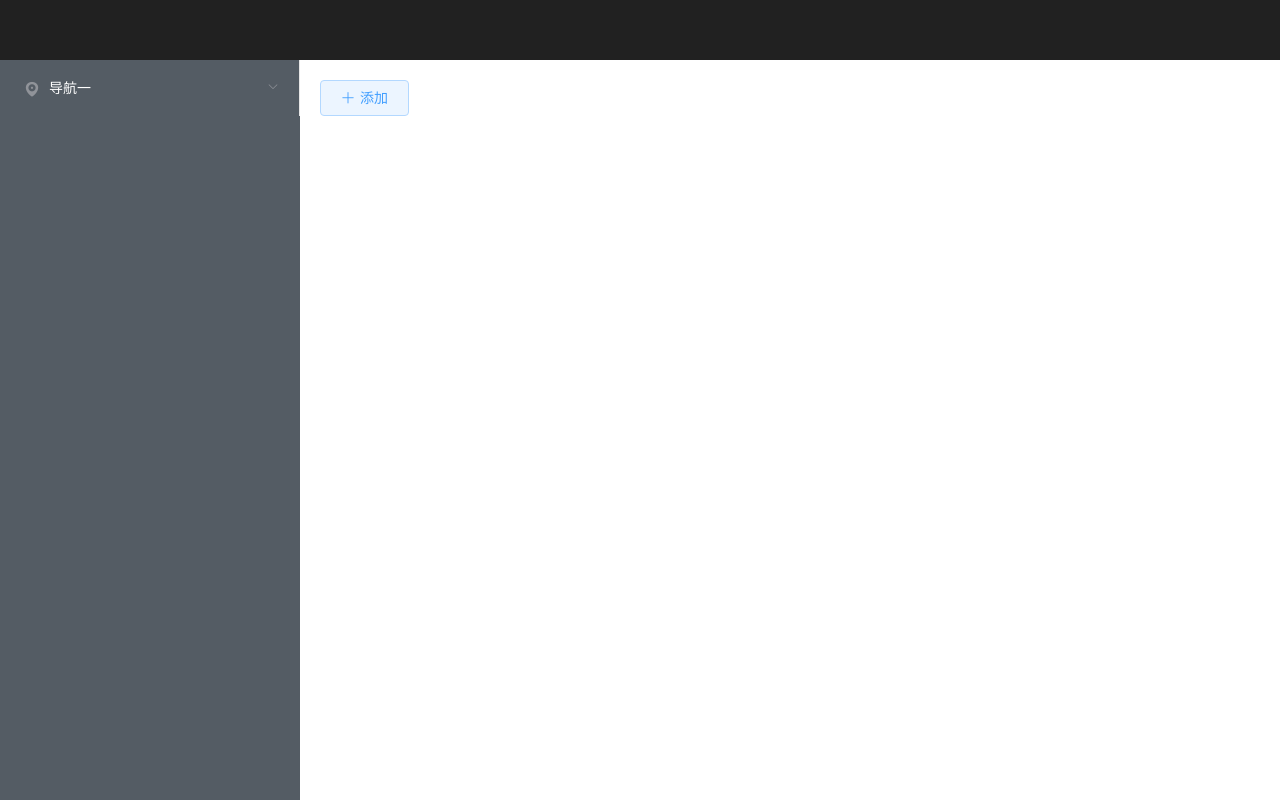
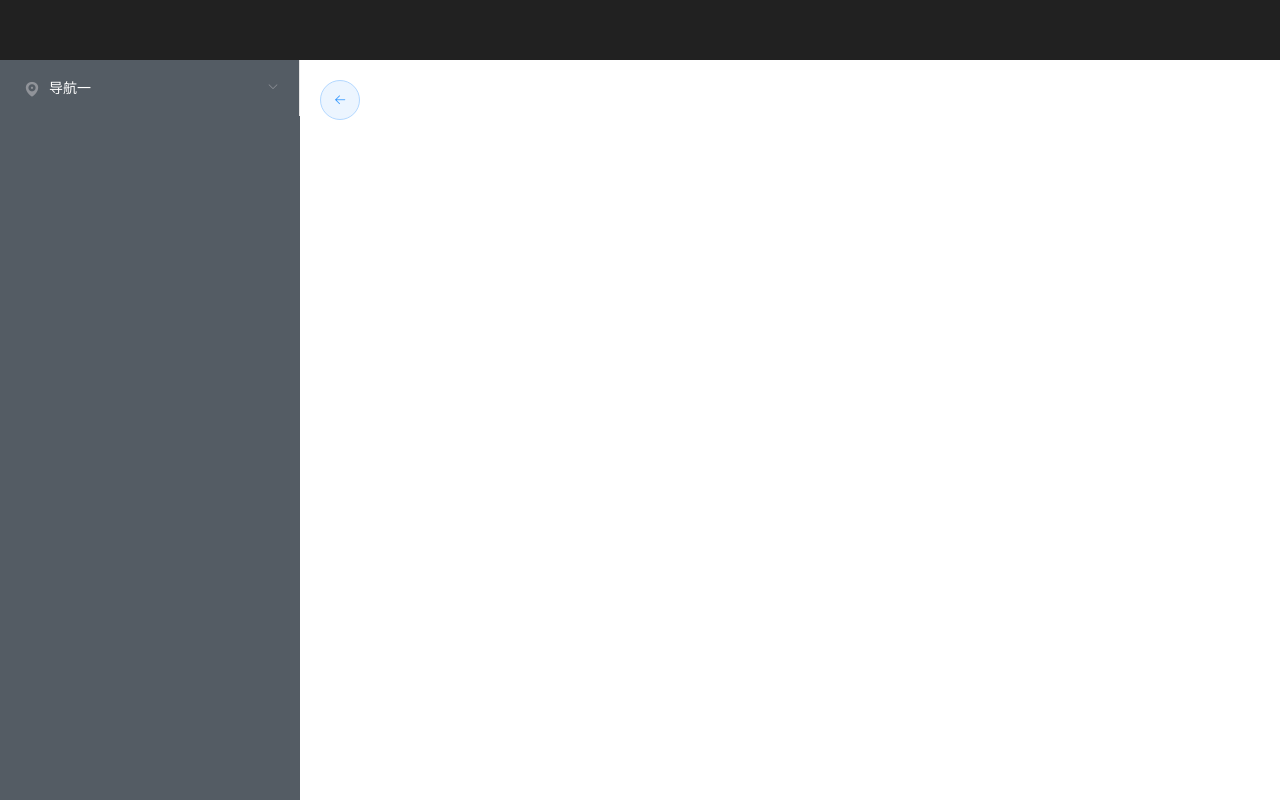
Before and after one commit to wtdtcwsws/cyshop_vue, a Vue app: page /liuzhi in a window 1280 px wide. Built offline with nearby package versions, Linux system fonts and the light colour scheme.

Commit message:
返回按钮更新

```diff
--- a/src/components/ReturnButton--返回按钮.vue
+++ b/src/components/ReturnButton--返回按钮.vue
@@ -1,7 +1,7 @@
 <template>
 <div>
 
-<el-button size="medium" type="primary" icon="el-icon-back" plain>返回</el-button>
-
+<!--<el-button size="medium" type="primary" icon="el-icon-back" plain>返回</el-button>-->
+    <el-button type="primary" icon="el-icon-back" circle plain></el-button>
 </div>
 </template>
--- a/src/views/liuzhi.vue
+++ b/src/views/liuzhi.vue
@@ -7,7 +7,7 @@
 
 <script>
     // @ is an alias to /src
-    import abc from '@/components/AddButton--添加按钮.vue'
+    import abc from '@/components/ReturnButton--返回按钮.vue'
 
     export default {
         name: 'liuzhi',
```
